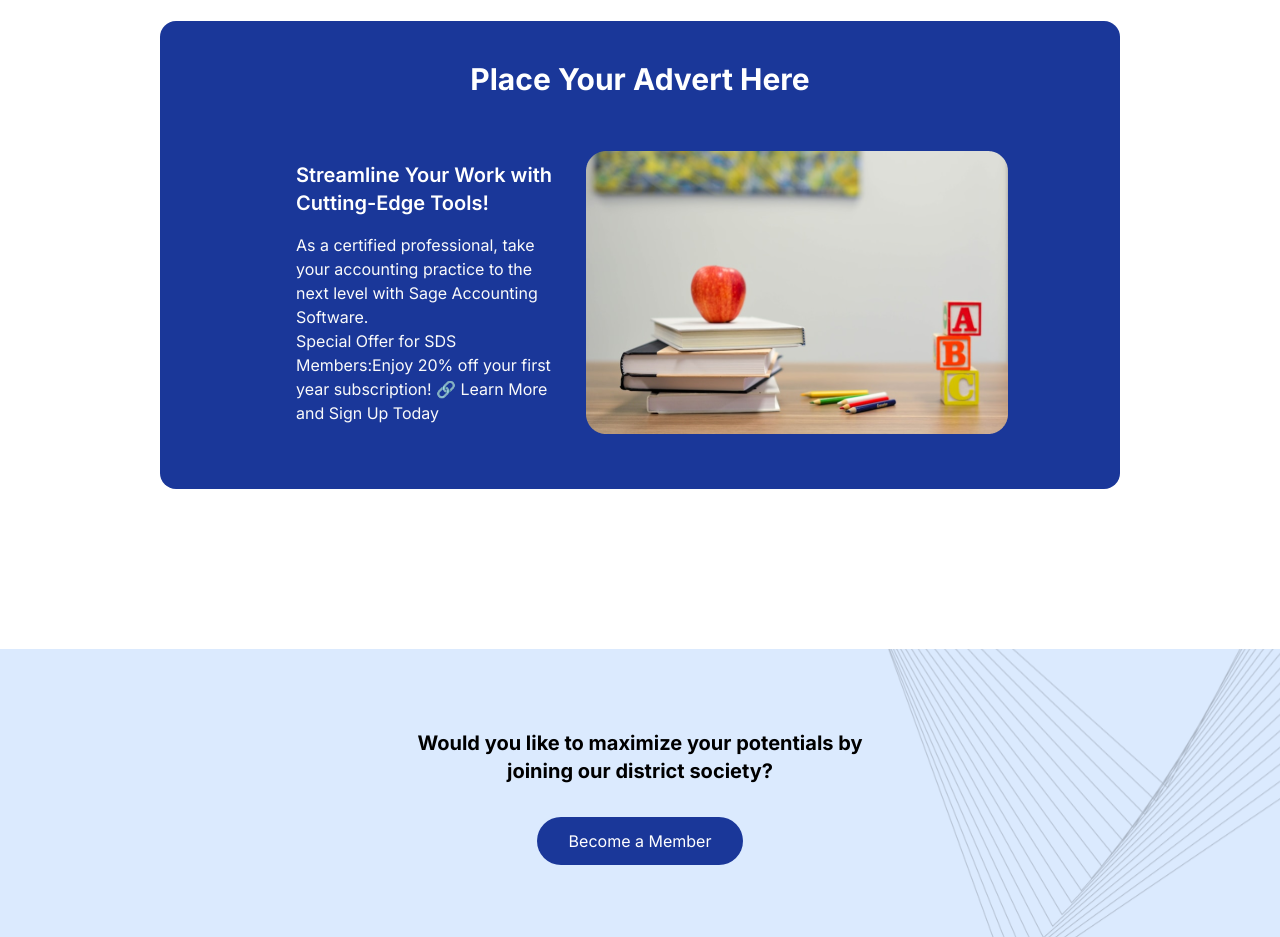
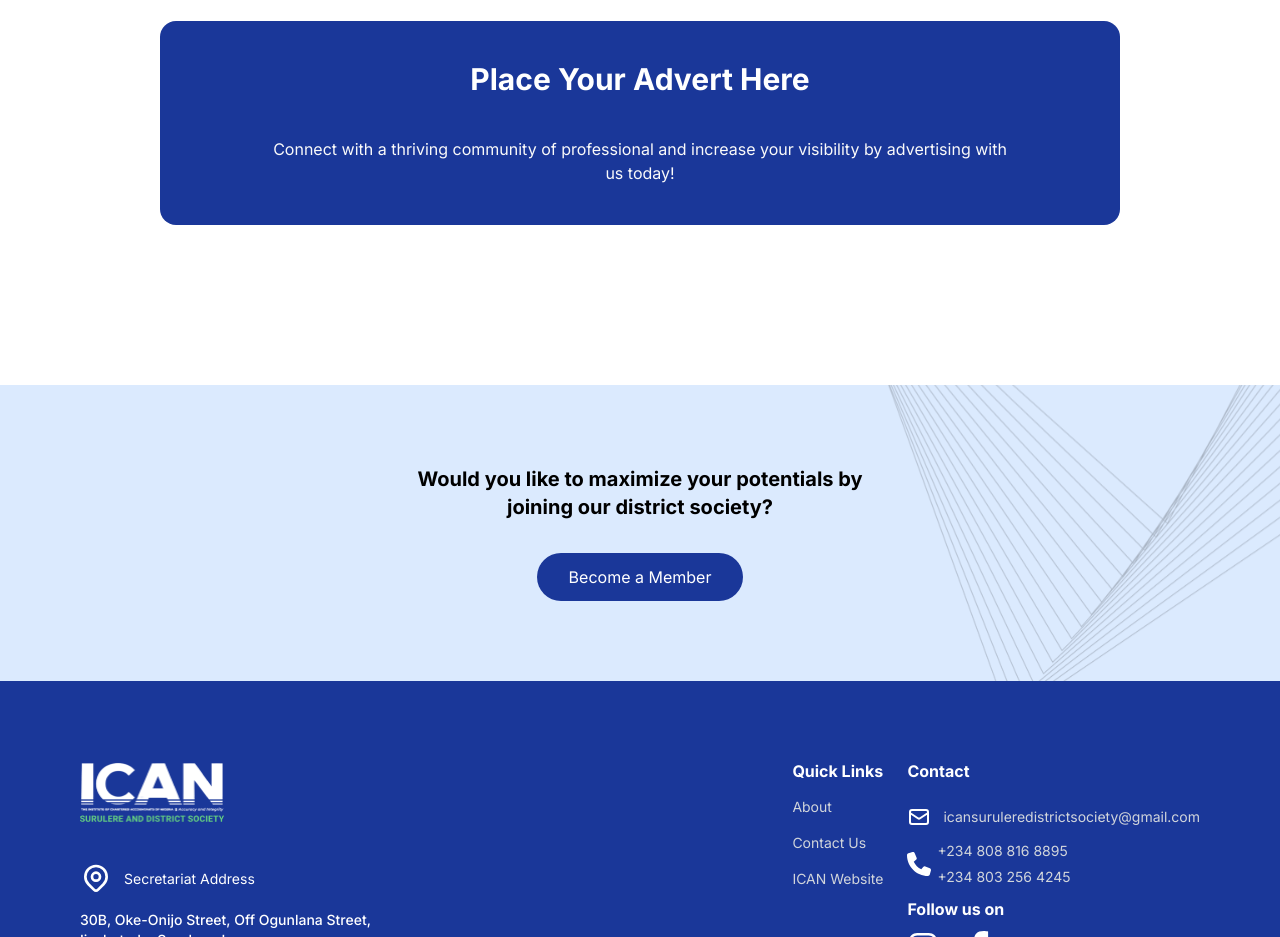
Before and after one commit to Edema-wxd/ican-frontend, a Next.js app: page / in a window 1280 px wide. Shown: the part 3500-4437 px from the top of the page. Built offline with nearby package versions, Linux system fonts and the light colour scheme; a web font is replaced by a local one.

Commit message:
Updated design

```diff
--- a/src/components/Adverts.jsx
+++ b/src/components/Adverts.jsx
@@ -8,25 +8,10 @@ function Adverts() {
         <h2 className=" text-center text-white text-3xl font-bold">
           Place Your Advert Here
         </h2>
-        <div className="flex flex-col sm:flex-row  justify-between items-center">
-          <div className="p-6 flex flex-col gap-4 max-w-96">
-            <h5 className="text-white text-center sm:text-left text-xl font-semibold font-sans">
-              Streamline Your Work with Cutting-Edge Tools!
-            </h5>
-            <p className="text-neutral-50 hidden sm:block text-base font-normal font-sans">
-              As a certified professional, take your accounting practice to the
-              next level with Sage Accounting Software. <br /> Special Offer for
-              SDS Members:Enjoy 20% off your first year subscription! 🔗 Learn
-              More and Sign Up Today
-            </p>
-          </div>
-          <Image
-            src={"/advert.png"}
-            width={422}
-            height={283}
-            alt="placeholder Img"
-          />
-        </div>
+        <p className="text-neutral-50 text-center hidden sm:block text-base font-normal font-sans">
+          Connect with a thriving community of professional and increase your
+          visibility by advertising with us today!
+        </p>
       </div>
     </div>
   );
```
